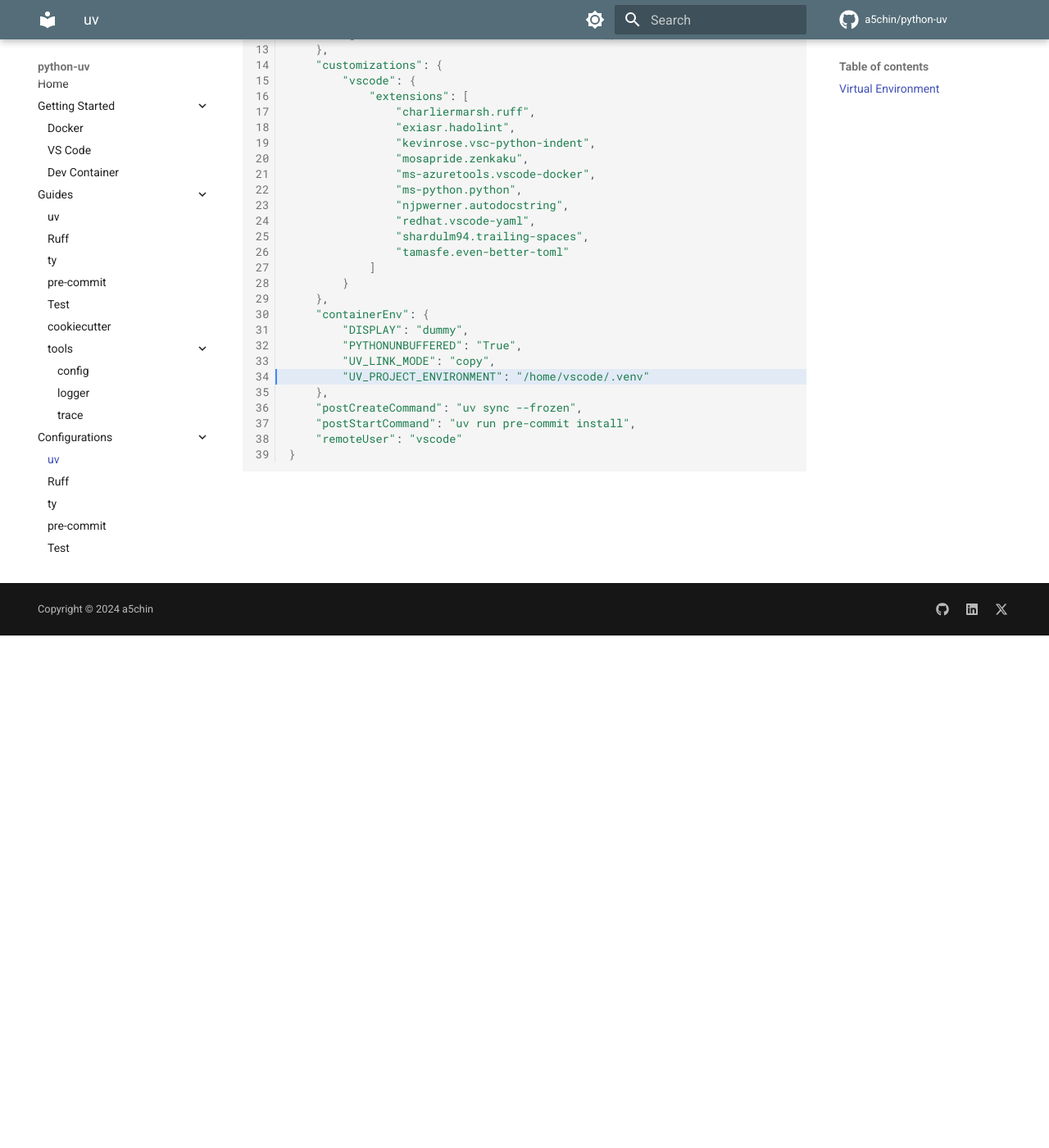
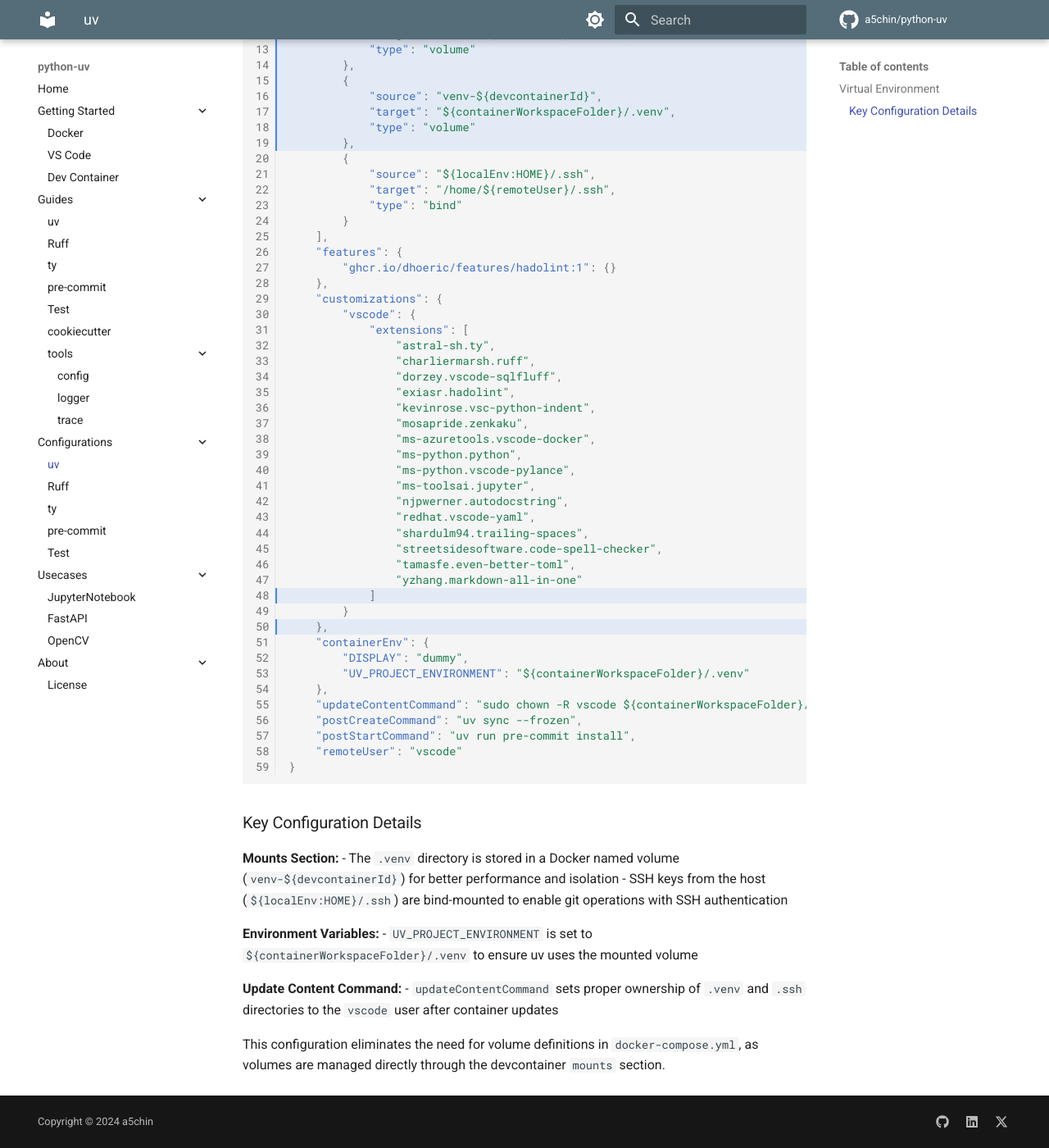
Before and after one commit to a5chin/python-uv, an MkDocs documentation site: the page built from docs/configurations/uv.md, in a window 1280 px wide and 1400 px high, scrolled down 625 px. Shown: the whole window at 82% size. Built offline with MkDocs 1.6.1 and Material for MkDocs 9.7.7, drawn with Linux system fonts in a browser that asks for light colours; comment, search, counter and statistics services are not loaded; some of the changed text lies outside the part shown.

Commit message:
update: docs

````diff
--- a/docs/configurations/uv.md
+++ b/docs/configurations/uv.md
@@ -6,45 +6,78 @@
 ## Virtual Environment
 Set the `UV_PROJECT_ENVIRONMENT` not to create a virtual environment in the project directory.
 
-```{.dockerfile title=".devcontainer/Dockerfile" hl_lines="34"}
+```json title=".devcontainer/devcontainer.json" hl_lines="48 10-19 50"
 {
     "name": "uv",
-    "build": {
-        "context": "..",
-        "dockerfile": "Dockerfile",
-        "args": {
-            "UV_VERSION": "0.5.11",
-            "DEBIAN_VERSION": "bookworm"
+    "dockerComposeFile": "../.devcontainer/docker-compose.yml",
+    "service": "vscode",
+    "runServices": [
+        "vscode"
+    ],
+    "workspaceFolder": "/workspace",
+    "mounts": [
+        {
+            "source": "cache-${devcontainerId}",
+            "target": "/home/${remoteUser}/.cache",
+            "type": "volume"
+        },
+        {
+            "source": "venv-${devcontainerId}",
+            "target": "${containerWorkspaceFolder}/.venv",
+            "type": "volume"
+        },
+        {
+            "source": "${localEnv:HOME}/.ssh",
+            "target": "/home/${remoteUser}/.ssh",
+            "type": "bind"
         }
-    },
+    ],
     "features": {
         "ghcr.io/dhoeric/features/hadolint:1": {}
     },
     "customizations": {
         "vscode": {
             "extensions": [
+                "astral-sh.ty",
                 "charliermarsh.ruff",
+                "dorzey.vscode-sqlfluff",
                 "exiasr.hadolint",
                 "kevinrose.vsc-python-indent",
                 "mosapride.zenkaku",
                 "ms-azuretools.vscode-docker",
                 "ms-python.python",
+                "ms-python.vscode-pylance",
+                "ms-toolsai.jupyter",
                 "njpwerner.autodocstring",
                 "redhat.vscode-yaml",
                 "shardulm94.trailing-spaces",
-                "tamasfe.even-better-toml"
+                "streetsidesoftware.code-spell-checker",
+                "tamasfe.even-better-toml",
+                "yzhang.markdown-all-in-one"
             ]
         }
     },
     "containerEnv": {
         "DISPLAY": "dummy",
-        "PYTHONUNBUFFERED": "True",
-        "UV_LINK_MODE": "copy",
-        "UV_PROJECT_ENVIRONMENT": "/home/vscode/.venv"
+        "UV_PROJECT_ENVIRONMENT": "${containerWorkspaceFolder}/.venv"
     },
+    "updateContentCommand": "sudo chown -R vscode ${containerWorkspaceFolder}/.venv /home/${remoteUser}/.ssh",
     "postCreateCommand": "uv sync --frozen",
     "postStartCommand": "uv run pre-commit install",
     "remoteUser": "vscode"
 }
+```
 
-```
+### Key Configuration Details
+
+**Mounts Section:**
+- The `.venv` directory is stored in a Docker named volume (`venv-${devcontainerId}`) for better performance and isolation
+- SSH keys from the host (`${localEnv:HOME}/.ssh`) are bind-mounted to enable git operations with SSH authentication
+
+**Environment Variables:**
+- `UV_PROJECT_ENVIRONMENT` is set to `${containerWorkspaceFolder}/.venv` to ensure uv uses the mounted volume
+
+**Update Content Command:**
+- `updateContentCommand` sets proper ownership of `.venv` and `.ssh` directories to the `vscode` user after container updates
+
+This configuration eliminates the need for volume definitions in `docker-compose.yml`, as volumes are managed directly through the devcontainer `mounts` section.
````
Also changed, not shown: docs/configurations/ruff.md (+15 -5 lines), docs/usecases/jupyter.md (+1 -1 lines).
